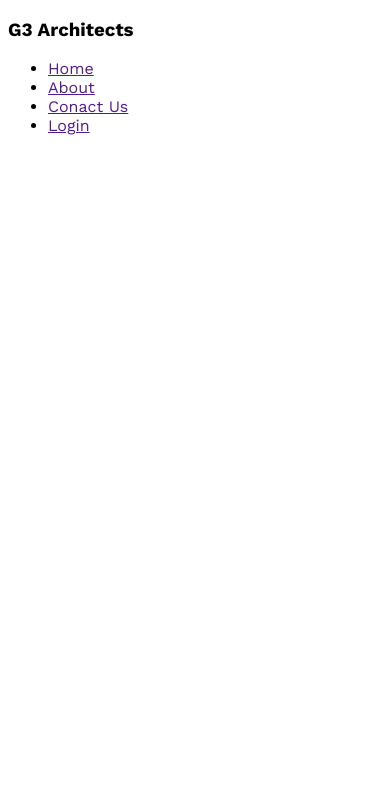
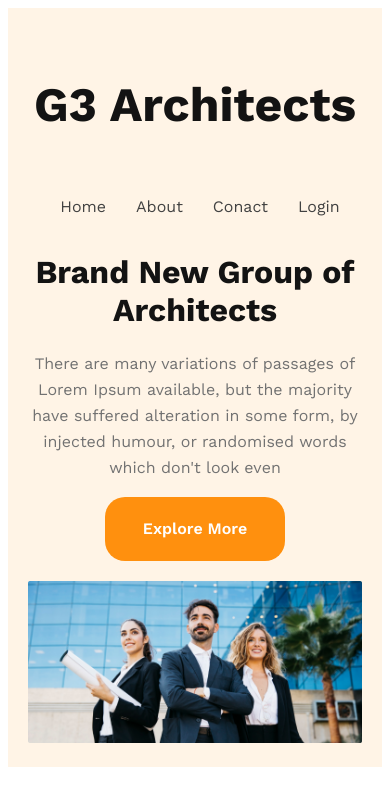
Before and after one commit to Forhad-Hossain-1/g3_architects, a plain HTML site: page index.html in a window 390 px wide. Drawn offline with nearby package versions, Linux system fonts and the light colour scheme.

Commit message:
header responsive

```diff
--- a/index.html
+++ b/index.html
@@ -13,10 +13,18 @@
             <ul class="nav-menu">
                 <li><a href="">Home</a></li>
                 <li><a href="">About</a></li>
-                <li><a href="">Conact Us</a></li>
+                <li><a href="">Conact</a></li>
                 <li><a href="">Login</a></li>
             </ul>
         </nav>
+        <div class="banner">
+            <div class="banner-content">
+                <h1 class="banner-title">Brand New Group of Architects</h1>
+                <p class="banner-details">There are many variations of passages of Lorem Ipsum available, but the majority have suffered alteration in some form, by injected humour, or randomised words which don't look even</p>
+                <button class="btn-primary">Explore More</button>
+            </div>
+            <img src="images/banner.png" alt="">
+        </div>
     </header>
 
     <main>
--- a/style.css
+++ b/style.css
@@ -1,11 +1,101 @@
 @import url('https://fonts.googleapis.com/css2?family=Lato:ital,wght@0,700;1,900&family=Work+Sans:wght@400;500;600;700;800&display=swap');
 
 *{
-    font-family: 'Lato', sans-serif;
     font-family: 'Work Sans', sans-serif;
 }
+header{
+    background: rgba(255, 144, 14, 0.10);
+    padding: 50px 110px;
+}
+    .logo{
+        font-size: 3rem;
+        color: #131313;
+        font-weight: 700px;
+    }
+    nav{
+        display: flex;
+        justify-content: space-between;
+        align-items: center;
+    }
+    nav >ul{
+        display: flex;
+        font-style: none;
+        font-size: 1rem;
+    }
+    nav li {
+        list-style: none;
+        margin-right: 30px;
+    }
+    nav li a{
+        text-decoration: none;
+        color: #424242;
+    }
 
-nav .nav-menu{
-    font-style: none;
 
-}
+
+/* banner style */
+
+    .banner-content{
+        max-width: 800px;
+        text-align: center;
+        align-items: center;
+        margin: 0 auto;
+    }
+    .banner-title{
+        font-size: 4rem;
+        font-weight: 700;
+        color: #131313;
+    }
+    .banner-details{
+        font-size: 1rem;
+        font-weight: 400;
+        line-height: 26px;
+        color: #727272;
+    }
+    .btn-primary{
+        height: 64px;
+        width: 180px;
+        border-radius: 1.25rem;
+        background: #FF900E;
+        color: #FFF;
+        cursor: pointer;
+        border: 0;
+        font-size: 1rem;
+        font-weight: 600;
+        padding: 20px 24px;
+    }
+
+    img{
+        width: 100%;
+        margin-top: 20px;
+    }
+
+    /* responsive activity */
+    /* mobile debices */
+    @media screen and (max-width:576px) {
+        header{
+            padding: 20px;
+        }
+        nav{
+            flex-direction: column;
+        }
+        .banner-title {
+            font-size: 2rem;
+        }
+    }
+
+     /* mediuim debices */
+     @media screen and (min-width:576px) and (max-width:960px){
+        nav{
+            flex-direction: column;
+        }
+        header{
+            padding: 50px;
+        }
+        .banner-title {
+            font-size: 2.5rem;
+        }
+        .banner-details {
+            font-size: .9rem;
+        }
+    }
```
